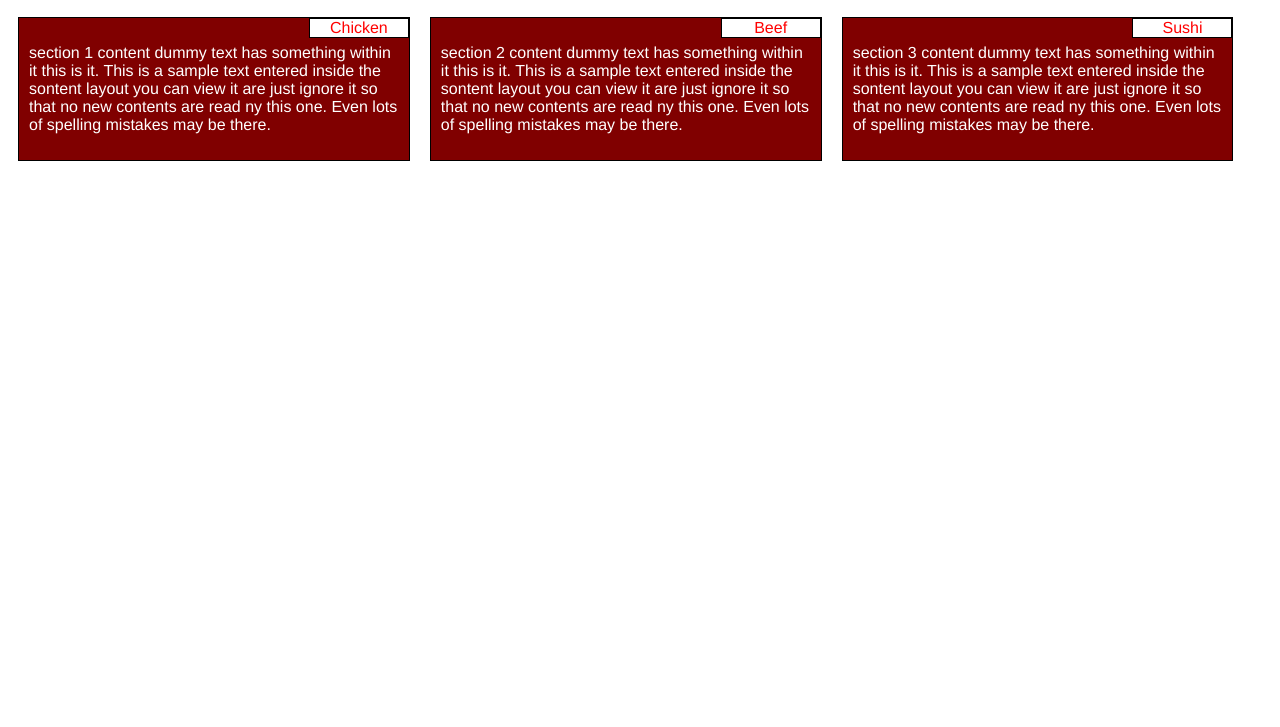
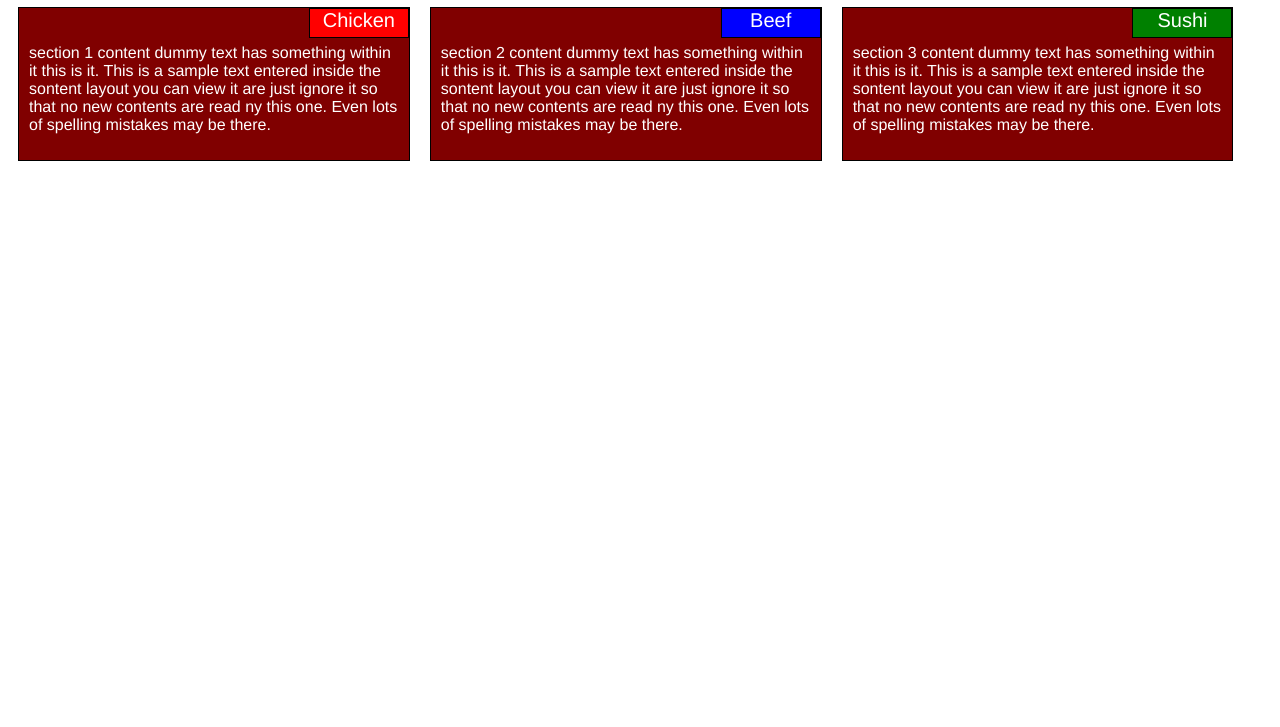
Before and after one commit to veerakumarnice/courserawebdev, a plain HTML site: page assignmentweek2/index.html in a window 1280 px wide. Shown: the part 73-800 px from the top of the page. Drawn offline with Linux system fonts and the light colour scheme.

Commit message:
colours for heading added

```diff
--- a/assignmentweek2/css/style.css
+++ b/assignmentweek2/css/style.css
@@ -1,26 +1,40 @@
 body {
 	font-family: Helvetica, Times, sans-serif;
+
 }
 
 
 h1 {
 	text-align: center;
+	font-size: 1.75em;
 }
 
 * {
 	box-sizing: border-box;
+	font-size: 16px;
 }
 .container {
 	margin-left: auto;
 	margin-right: auto;
 }
 
+#head1 {
+	background-color: red;
+}
+
+#head2 {
+	background-color: blue;
+}
+
+#head3 {
+	background-color: green;
+}
 section > header {
 	float:right;
 	position: relative;
-	background-color: white;
-	color: red;
-	height: 20px;
+	font-size: 1.25em;
+	color: white;
+	height: 30px;
 	text-align: center;
 	width: 100px;
 	border: 1px solid black;
@@ -37,7 +51,7 @@ section > header {
 }
 .responsive p {
 		padding: 10px;
-		padding-top: 10px;
+		padding-top: 20px;
 }
 
 
@@ -50,22 +64,24 @@ section > header {
 	}
 	.responsive p {
 		padding: 10px;
+		padding-top: 20px;
 	}
 }
 
 @media (min-width: 768px) and (max-width: 991px) {
 	.responsive {
-		width: 48%;
+		width: 47%;
 		float: left;
 		margin-left:10px;
-		margin-right: auto;
+		margin-right: 10px;
 
 	}
 	.responsive p{
 		padding: 10px;
+		padding-top: 20px;
 	}
 	.container .responsive:nth-child(3) {
-		width: 97.25%;
+		width: 96.5%;
 
 	}
 
--- a/assignmentweek2/index.html
+++ b/assignmentweek2/index.html
@@ -10,9 +10,9 @@
 <body>
 <h1>Our Menu</h1>
 <div class="container">
-	<section class="responsive"><header>Chicken</header><p>section 1 content dummy text has something within it this is it. This is a sample text entered inside the sontent layout you can view it are just ignore it so that no new contents are read ny this one. Even lots of spelling mistakes may be there.</p></section>
-	<section class="responsive"><header>Beef</header><p>section 2 content dummy text has something within it this is it. This is a sample text entered inside the sontent layout you can view it are just ignore it so that no new contents are read ny this one. Even lots of spelling mistakes may be there.</p></section>
-	<section class="responsive"><header>Sushi</header><p>section 3 content dummy text has something within it this is it. This is a sample text entered inside the sontent layout you can view it are just ignore it so that no new contents are read ny this one. Even lots of spelling mistakes may be there.</p></section>
+	<section class="responsive"><header id="head1">Chicken</header><p>section 1 content dummy text has something within it this is it. This is a sample text entered inside the sontent layout you can view it are just ignore it so that no new contents are read ny this one. Even lots of spelling mistakes may be there.</p></section>
+	<section class="responsive"><header id="head2">Beef</header><p>section 2 content dummy text has something within it this is it. This is a sample text entered inside the sontent layout you can view it are just ignore it so that no new contents are read ny this one. Even lots of spelling mistakes may be there.</p></section>
+	<section class="responsive"><header id="head3">Sushi</header><p>section 3 content dummy text has something within it this is it. This is a sample text entered inside the sontent layout you can view it are just ignore it so that no new contents are read ny this one. Even lots of spelling mistakes may be there.</p></section>
 </div>
 </body>
 </html>
```
